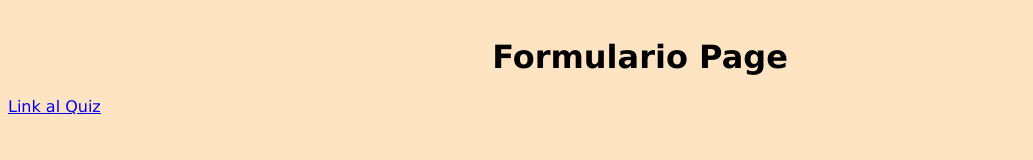
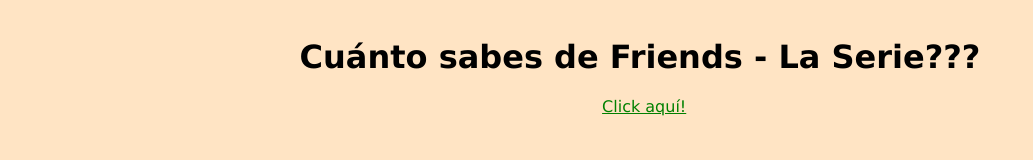
Before and after one commit to patryfuentes85/Quiz, a plain HTML site: page index.html in a window 1280 px wide. Shown: the whole page, without its empty margins (0-1033 px from the left). Drawn offline with Linux system fonts and the light colour scheme.

Commit message:
actualizando

```diff
--- a/index.html
+++ b/index.html
@@ -10,8 +10,8 @@
 </head>
 <body>
 
-    <h1>Formulario Page</h1>
-    <a href="./quiz.html">Link al Quiz</a>
+    <h1>Cuánto sabes de Friends - La Serie???</h1>
+    <a href="./quiz.html">Click aquí!</a>
 
 <script src="./js.js"></script>
 </body>
--- a/style.css
+++ b/style.css
@@ -2,6 +2,10 @@
     background-color: bisque;
     font-family: 'Lucida Sans', 'Lucida Sans Regular', 'Lucida Grande', 'Lucida Sans Unicode', Geneva, Verdana, sans-serif;
 
+}
+a {
+    margin-left: 47%;
+    color:green;
 }
 
 body {
@@ -46,6 +50,7 @@ label {
     width: 60%;
     font-size: 1.5rem;
     text-align: center;
+    cursor: pointer;
 
 }
 
@@ -71,6 +76,7 @@ button {
     color: white;
     margin-left: 38%;
     font-size: 1rem;
+    cursor: pointer;
 
 }
 
@@ -85,6 +91,7 @@ button {
     top: -1.5rem;
     right: -.5rem;
     margin: 0;
+    cursor: pointer;
 }
 
 @media screen and (min-width: 768px) and (min-width: 900px) {
```
